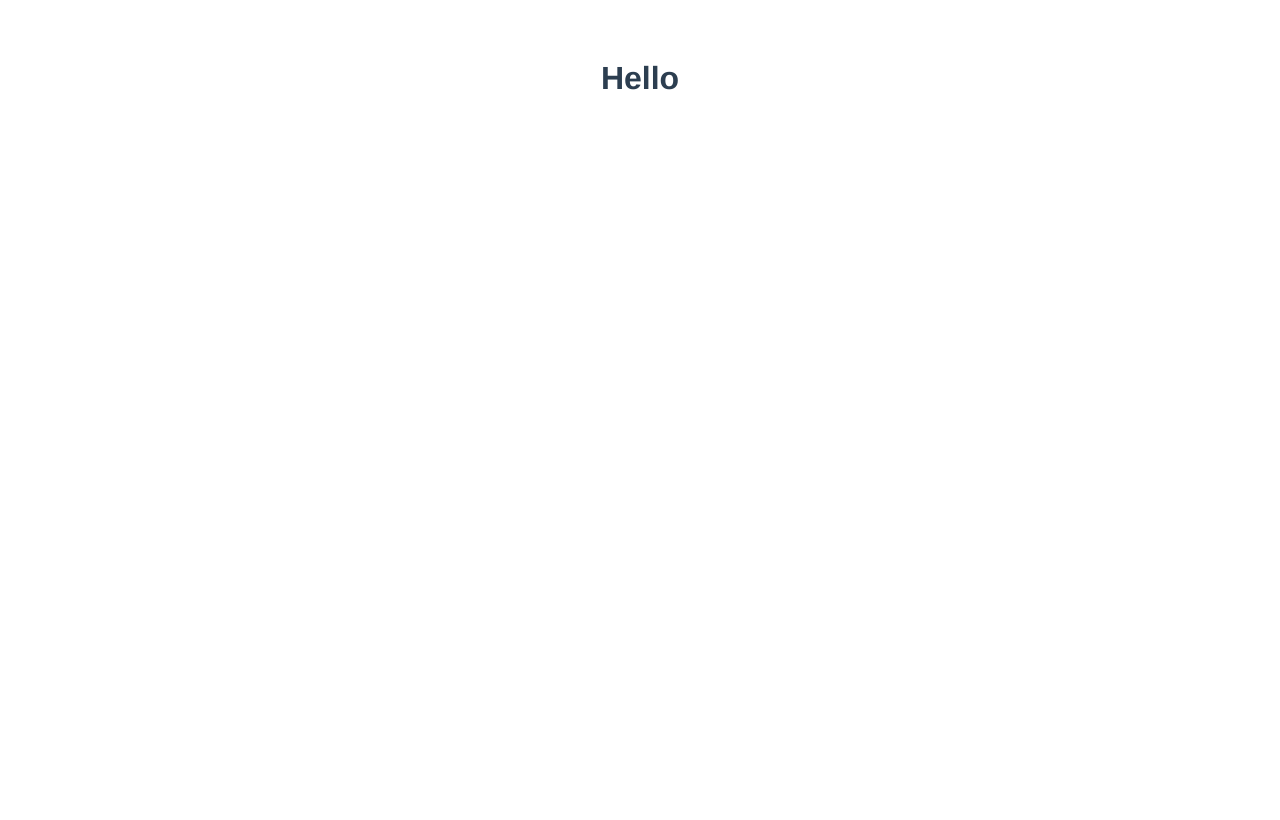
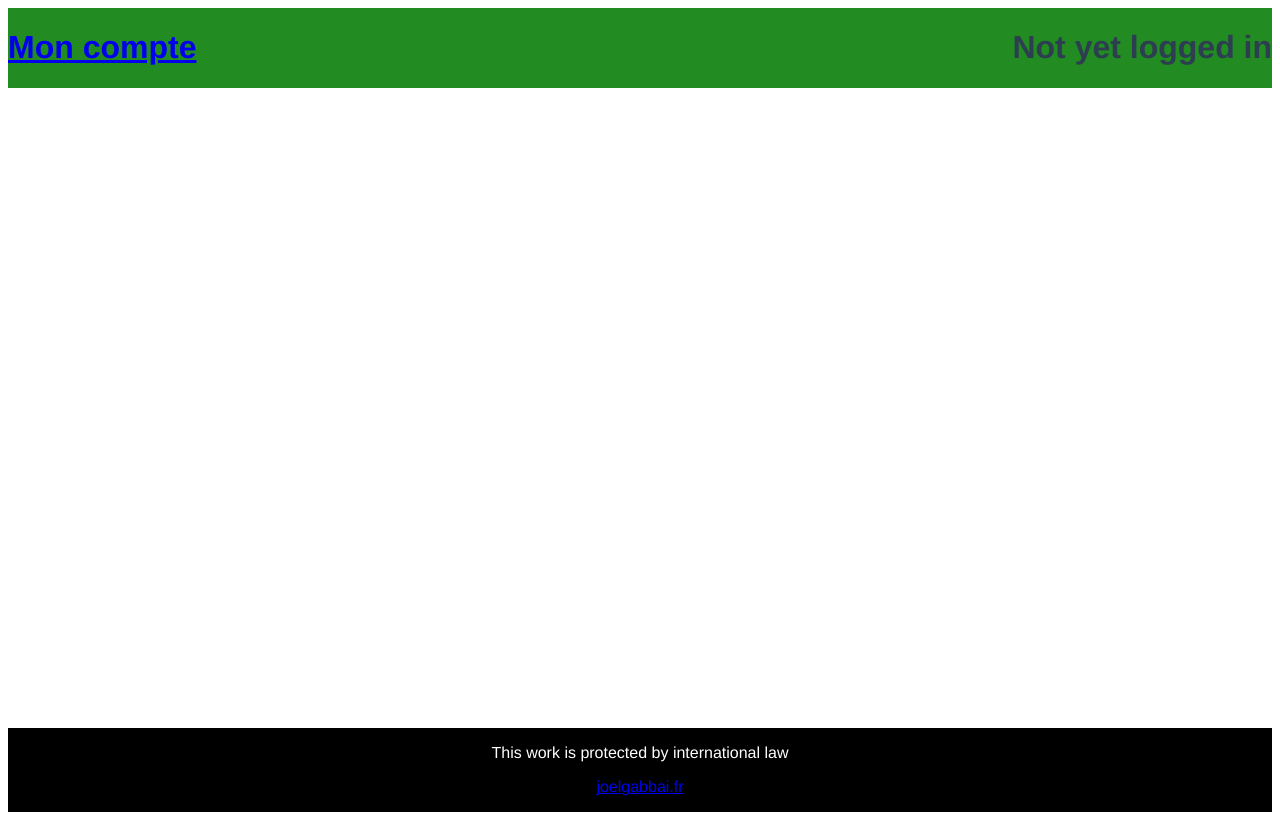
Before and after one commit to Joel-alt/Tutorial3, a Vue app: page / in a window 1280 px wide. Built offline with nearby package versions, Linux system fonts and the light colour scheme.

Commit message:
Ex 5: create BaseHeader and BaseFooter

```diff
--- a/src/App.vue
+++ b/src/App.vue
@@ -1,13 +1,23 @@
+<!-- template of file src/App.vue -->
 <template>
-  <HomePage/>
+  <div class="page">
+    <BaseHeader />
+    <HomePage />
+    <BaseFooter />
+  </div>
 </template>
 
+
 <script>
+import BaseHeader from "@/components/BaseHeader";
 import HomePage from "@/components/HomePage.vue";
+import BaseFooter from "@/components/BaseFooter";
 export default {
   name: 'App',
   components: {
-    HomePage
+    BaseHeader,
+    HomePage,
+    BaseFooter
   }
 }
 </script>
@@ -19,6 +29,11 @@ export default {
   -moz-osx-font-smoothing: grayscale;
   text-align: center;
   color: #2c3e50;
-  margin-top: 60px;
+}
+
+.page{
+  display: flex;
+  flex-direction: column;
+  margin:0;
 }
 </style>
--- /dev/null
+++ b/src/components/BaseFooter.vue
@@ -0,0 +1,21 @@
+<template>
+  <div class="footer">
+      <p>This work is protected by international law</p>
+      <p><a href="/">joelgabbai.fr</a></p>
+  </div>
+</template>
+
+<script>
+export default {
+  name: 'BaseFooter',
+}
+</script>
+
+<style>
+.footer{
+  background-color: black;
+  margin: 0;
+  flex-basis: 10vh;
+  color: white;
+}
+</style>
--- /dev/null
+++ b/src/components/BaseHeader.vue
@@ -0,0 +1,23 @@
+<template>
+  <div class="header">
+    <h1><a href="/">Mon compte</a></h1>
+    <h1>Not yet logged in</h1>
+  </div>
+</template>
+
+<script>
+export default {
+  name: 'BaseHeader',
+}
+</script>
+
+<style>
+.header{
+  background-color: forestgreen;
+  margin: 0;
+  flex-basis: 10vh;
+  display: flex;
+  justify-content: space-between;
+}
+
+</style>
--- a/src/components/HomePage.vue
+++ b/src/components/HomePage.vue
@@ -1,5 +1,5 @@
 <template>
-  <h1>Hello</h1>
+  <div class="body"></div>
 </template>
 
 <script>
@@ -9,5 +9,8 @@ export default {
 </script>
 
 <style>
-
+.body{
+  flex-basis: 80vh;
+  margin: 0;
+}
 </style>
```
